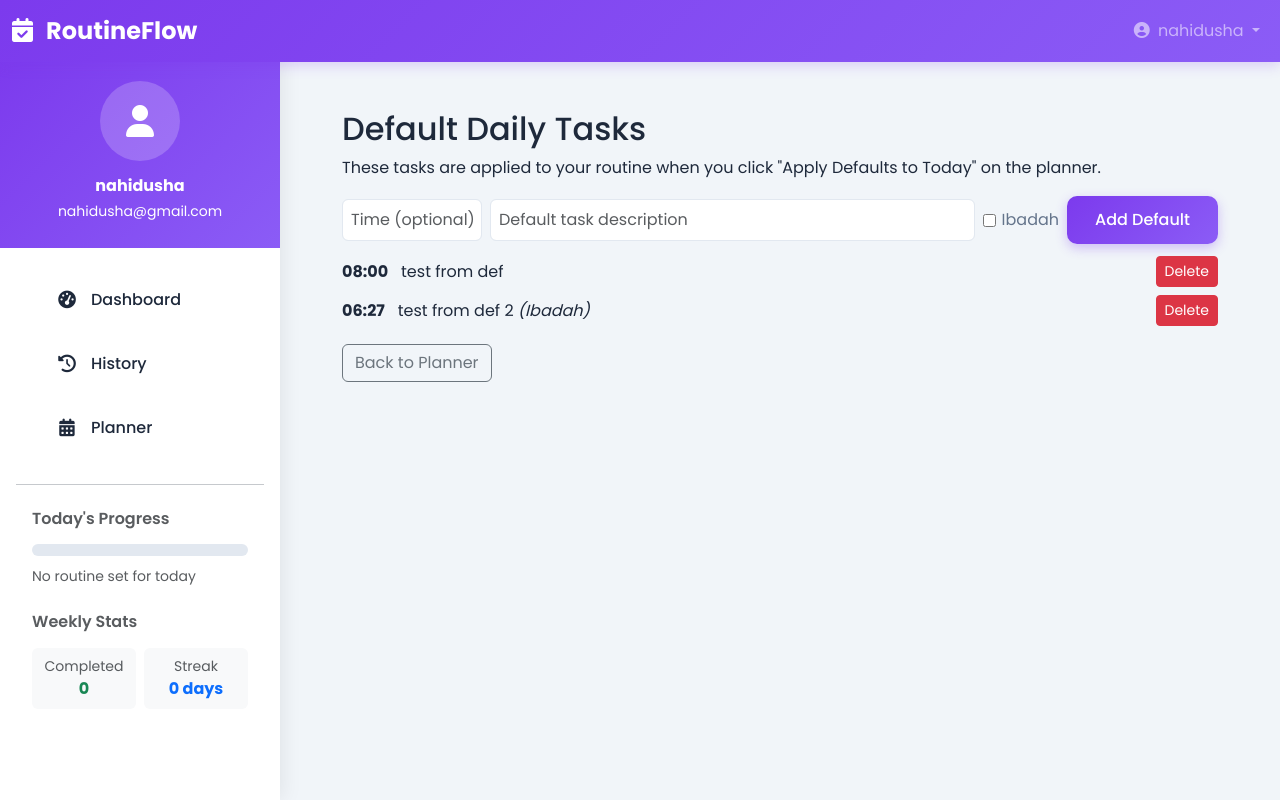
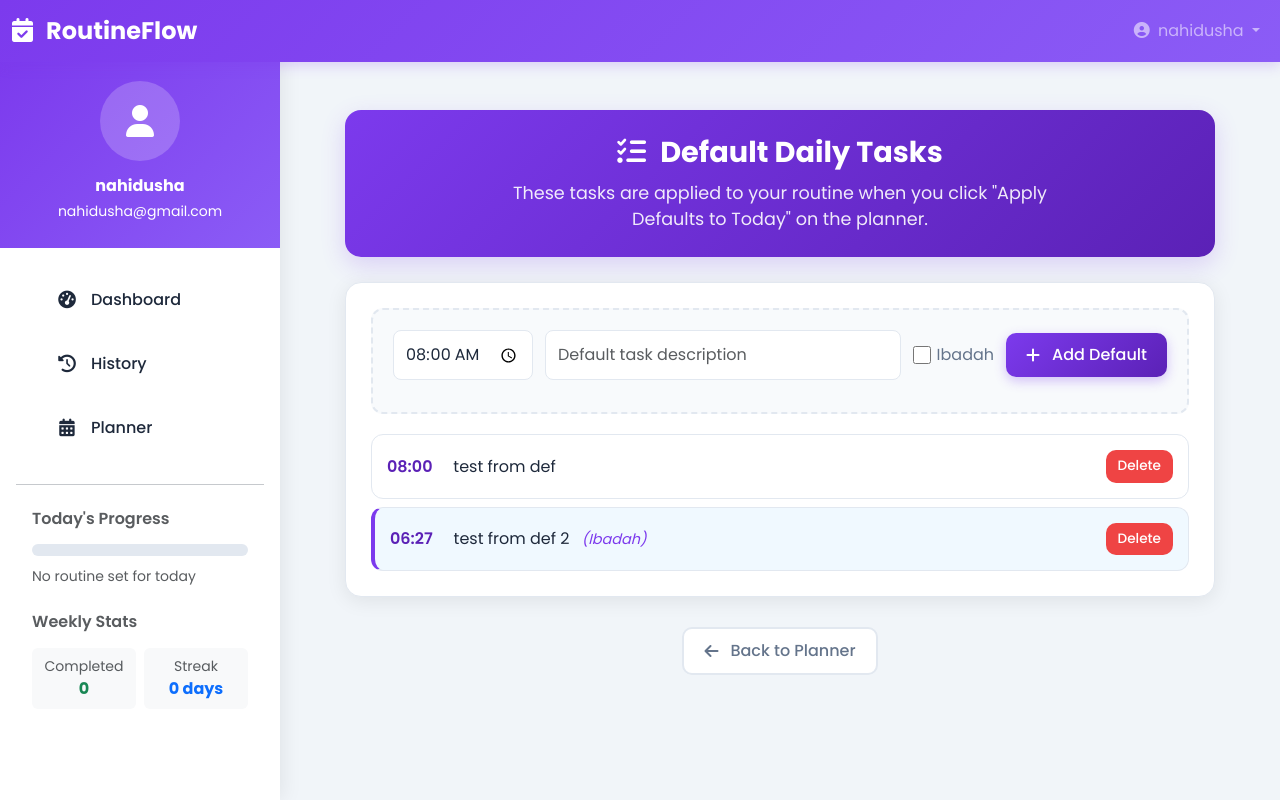
Before and after one commit to nahidusha/routine_planner, a Django app: page /defaults/manage/ in a window 1280 px wide. Run offline with Django 5.2, Linux system fonts and the light colour scheme; a user stored in the database is signed in; data comes from the database, SQL or seed files in the repository; both versions use the stored data as it was after the commit.

Commit message:
fixed added task

```diff
--- a/templates/dashboard/defaults.html
+++ b/templates/dashboard/defaults.html
@@ -2,28 +2,340 @@
 
 {% block title %}Manage Default Tasks{% endblock %}
 
+{% block extra_css %}
+<style>
+:root {
+  --primary: #7C3AED;
+  --primary-light: #A78BFA;
+  --primary-dark: #5B21B6;
+  --secondary: #06B6D4;
+  --bg: #F1F5F9;
+  --card-bg: #FFFFFF;
+  --border: #E2E8F0;
+  --text: #1E293B;
+  --text-light: #64748B;
+}
+
+.container {
+  max-width: 900px;
+  margin: 24px auto;
+  padding: 0 15px;
+}
+
+/* Header matching planner style */
+.header-card {
+  text-align: center;
+  margin-bottom: 25px;
+  padding: 25px 20px;
+  background: linear-gradient(135deg, var(--primary), var(--primary-dark));
+  border-radius: 16px;
+  color: white;
+  box-shadow: 0 8px 25px rgba(124, 58, 237, 0.2);
+}
+
+.header-card h2 {
+  font-size: 1.8rem;
+  font-weight: 700;
+  margin-bottom: 10px;
+}
+
+.header-card p {
+  font-size: 1.1rem;
+  opacity: 0.9;
+  max-width: 600px;
+  margin: 0 auto;
+}
+
+/* Content card matching planner */
+.content-card {
+  background: var(--card-bg);
+  border-radius: 16px;
+  padding: 25px;
+  box-shadow: 0 4px 20px rgba(0,0,0,0.08);
+  border: 1px solid var(--border);
+  margin-bottom: 25px;
+}
+
+/* Add default form styled like planner */
+.add-default-form {
+  background: #F8FAFC;
+  padding: 20px;
+  border-radius: 12px;
+  margin-bottom: 20px;
+  border: 2px dashed var(--border);
+}
+
+/* Form row matching planner */
+.form-row {
+  display: flex;
+  gap: 12px;
+  flex-wrap: wrap;
+  align-items: center;
+  margin-bottom: 12px;
+}
+
+/* Form controls styled like planner */
+.form-control {
+  padding: 12px;
+  border: 1px solid var(--border);
+  border-radius: 8px;
+  font-size: 1rem;
+  transition: border-color 0.3s;
+  background: white;
+  color: var(--text);
+}
+
+.form-control:focus {
+  outline: none;
+  border-color: var(--primary);
+  box-shadow: 0 0 0 3px rgba(124, 58, 237, 0.1);
+}
+
+/* Time input specific */
+#default-time {
+  max-width: 140px;
+}
+
+#default-desc {
+  flex: 1;
+  min-width: 200px;
+}
+
+/* Checkbox styling */
+.form-row label {
+  display: flex;
+  align-items: center;
+  gap: 6px;
+  color: var(--text-light);
+  cursor: pointer;
+}
+
+.form-row input[type="checkbox"] {
+  width: 18px;
+  height: 18px;
+  accent-color: var(--primary);
+}
+
+/* Defaults list styled like planner tasks */
+.defaults-list {
+  display: flex;
+  flex-direction: column;
+  gap: 8px;
+  margin-top: 20px;
+}
+
+/* Task items matching planner style */
+.default-item {
+  padding: 15px;
+  border-radius: 12px;
+  border: 1px solid var(--border);
+  background: white;
+  transition: all 0.3s ease;
+}
+
+.default-item:hover {
+  transform: translateY(-2px);
+  box-shadow: 0 5px 15px rgba(0,0,0,0.08);
+  border-color: var(--primary-light);
+}
+
+.default-item.ibadah {
+  background: #F0F9FF;
+  border-left: 4px solid var(--primary);
+}
+
+.default-item-content {
+  display: flex;
+  justify-content: space-between;
+  align-items: center;
+}
+
+.default-item-details {
+  flex: 1;
+}
+
+.default-item-details strong {
+  color: var(--primary-dark);
+  font-weight: 600;
+  margin-right: 8px;
+}
+
+.default-item-details em {
+  color: var(--primary);
+  font-style: italic;
+  font-size: 0.9em;
+  margin-left: 8px;
+}
+
+/* Button styling matching planner */
+.btn {
+  padding: 10px 20px;
+  border-radius: 10px;
+  font-weight: 500;
+  transition: all 0.3s;
+  display: inline-flex;
+  align-items: center;
+  gap: 8px;
+  cursor: pointer;
+  border: none;
+}
+
+.btn-primary {
+  background: linear-gradient(135deg, var(--primary), var(--primary-dark));
+  color: white;
+}
+
+.btn-primary:hover {
+  transform: translateY(-2px);
+  box-shadow: 0 6px 20px rgba(124, 58, 237, 0.3);
+}
+
+.btn-sm {
+  padding: 6px 12px;
+  font-size: 0.85rem;
+}
+
+.btn-danger {
+  background: #EF4444;
+  color: white;
+}
+
+.btn-danger:hover {
+  background: #DC2626;
+  transform: translateY(-2px);
+}
+
+.btn-outline-secondary {
+  background: white;
+  border: 2px solid var(--border);
+  color: var(--text-light);
+}
+
+.btn-outline-secondary:hover {
+  border-color: var(--primary);
+  color: var(--primary);
+}
+
+/* Back button container */
+.back-button {
+  margin-top: 30px;
+  text-align: center;
+}
+
+/* Empty state */
+.empty-state {
+  text-align: center;
+  padding: 30px;
+  color: var(--text-light);
+}
+
+.empty-state i {
+  font-size: 2.5rem;
+  margin-bottom: 15px;
+  color: var(--border);
+}
+
+/* Responsive design */
+@media (max-width: 768px) {
+  .container {
+    padding: 0 10px;
+  }
+
+  .header-card {
+    padding: 20px 15px;
+  }
+
+  .header-card h2 {
+    font-size: 1.5rem;
+  }
+
+  .content-card {
+    padding: 20px;
+  }
+
+  .add-default-form {
+    padding: 15px;
+  }
+
+  .form-row {
+    flex-direction: column;
+    align-items: stretch;
+  }
+
+  #default-time,
+  #default-desc {
+    max-width: 100%;
+    width: 100%;
+  }
+
+  .form-row label {
+    justify-content: center;
+  }
+
+  .default-item-content {
+    flex-direction: column;
+    gap: 10px;
+    align-items: flex-start;
+  }
+
+  .default-item-actions {
+    align-self: flex-end;
+  }
+}
+
+@media (max-width: 576px) {
+  .content-card {
+    padding: 15px;
+  }
+
+  .btn {
+    padding: 8px 16px;
+    font-size: 0.9rem;
+  }
+}
+</style>
+{% endblock %}
+
 {% block content %}
-<div class="container" style="max-width:900px;margin:24px auto;">
-  <h2>Default Daily Tasks</h2>
-  <p>These tasks are applied to your routine when you click "Apply Defaults to Today" on the planner.</p>
-
-  <div style="display:flex;gap:8px;align-items:center;margin-bottom:12px;">
-    <input id="default-time" class="form-control" placeholder="Time (optional)" style="max-width:140px;padding:8px;border:1px solid #E2E8F0;border-radius:6px;" />
-    <input id="default-desc" class="form-control" placeholder="Default task description" style="flex:1;padding:8px;border:1px solid #E2E8F0;border-radius:6px;" />
-    <label style="display:flex;align-items:center;gap:6px;color:#64748B;"><input id="default-ibadah" type="checkbox" /> Ibadah</label>
-    <button class="btn btn-primary" onclick="createDefault()">Add Default</button>
+<div class="container">
+  <!-- Header matching planner style -->
+  <div class="header-card">
+    <h2><i class="fas fa-tasks me-2"></i> Default Daily Tasks</h2>
+    <p>These tasks are applied to your routine when you click "Apply Defaults to Today" on the planner.</p>
   </div>
 
-  <div id="defaults-list" style="display:flex;flex-direction:column;gap:8px;">
-    <!-- default items will be loaded via JS -->
+  <!-- Content card matching planner -->
+  <div class="content-card">
+    <!-- Add default form -->
+    <div class="add-default-form">
+      <div class="form-row">
+        <input type="time" id="default-time" class="form-control" placeholder="Time (optional)" style="max-width:140px;" value="08:00" />
+        <input type="text" id="default-desc" class="form-control" placeholder="Default task description" />
+        <label><input type="checkbox" id="default-ibadah" /> Ibadah</label>
+        <button class="btn btn-primary" onclick="createDefault()">
+          <i class="fas fa-plus me-1"></i> Add Default
+        </button>
+      </div>
+    </div>
+
+    <!-- Defaults list -->
+    <div id="defaults-list" class="defaults-list">
+      <!-- Default items will be loaded via original JS -->
+    </div>
   </div>
 
-  <div style="margin-top:18px;"><a href="{% url 'planner' %}" class="btn btn-outline-secondary">Back to Planner</a></div>
+  <!-- Back button -->
+  <div class="back-button">
+    <a href="{% url 'planner' %}" class="btn btn-outline-secondary">
+      <i class="fas fa-arrow-left me-1"></i> Back to Planner
+    </a>
+  </div>
 </div>
 
 {% endblock %}
 
 {% block extra_js %}
+<!-- ORIGINAL JAVASCRIPT - NO CHANGES -->
 <script>
 document.addEventListener('DOMContentLoaded', function(){
   const root = document.getElementById('planner-root');
@@ -35,7 +347,13 @@ function getCookie(name){
   let cookieValue = null;
   if(document.cookie && document.cookie !== ''){
     const cookies = document.cookie.split(';');
-    for(let i=0;i<cookies.length;i++){ const c = cookies[i].trim(); if(c.startsWith(name+'=')){ cookieValue = decodeURIComponent(c.substring(name.length+1)); break; } }
+    for(let i=0;i<cookies.length;i++){
+      const c = cookies[i].trim();
+      if(c.startsWith(name+'=')){
+        cookieValue = decodeURIComponent(c.substring(name.length+1));
+        break;
+      }
+    }
   }
   return cookieValue;
 }
@@ -49,18 +367,26 @@ async function loadDefaults(){
     if(data.success && data.defaults && data.defaults.length){
       data.defaults.forEach(function(d){
         const div = document.createElement('div');
-        div.className = 'task';
+        div.className = 'default-item ' + (d.is_ibadah ? 'ibadah' : '');
         div.setAttribute('data-default-id', d.id);
-        div.innerHTML = '<div style="display:flex;justify-content:space-between;align-items:center;">' +
-          '<div><strong>' + (d.time||'') + '</strong> &nbsp; ' + d.description + (d.is_ibadah? ' <em>(Ibadah)</em>':'') + '</div>' +
-          '<div><button class="btn btn-sm btn-danger" onclick="deleteDefault(\''+d.id+'\')">Delete</button></div>' +
+        div.innerHTML = '<div class="default-item-content">' +
+          '<div class="default-item-details">' +
+          '<strong>' + (d.time||'') + '</strong> &nbsp; ' + d.description +
+          (d.is_ibadah ? ' <em>(Ibadah)</em>' : '') +
+          '</div>' +
+          '<div class="default-item-actions">' +
+          '<button class="btn btn-sm btn-danger" onclick="deleteDefault(\''+d.id+'\')">Delete</button>' +
+          '</div>' +
           '</div>';
         container.appendChild(div);
       });
     } else {
-      container.innerHTML = '<div class="text-muted">No defaults yet.</div>';
+      container.innerHTML = '<div class="empty-state"><i class="fas fa-clipboard-list"></i><p>No defaults yet.</p></div>';
     }
-  }catch(err){ console.error(err); document.getElementById('defaults-list').innerHTML = '<div class="text-danger">Could not load defaults.</div>'; }
+  }catch(err){
+    console.error(err);
+    document.getElementById('defaults-list').innerHTML = '<div class="empty-state"><i class="fas fa-exclamation-triangle"></i><p>Could not load defaults.</p></div>';
+  }
 }
 
 async function createDefault(){
@@ -70,9 +396,18 @@ async function createDefault(){
   if(!desc){ alert('Enter default task description'); return; }
   const csrftoken = getCookie('csrftoken');
   try{
-    const res = await fetch('{% url "create_default" %}', { method:'POST', headers:{'Content-Type':'application/json','X-CSRFToken':csrftoken}, body: JSON.stringify({ time: time, description: desc, is_ibadah: is_ibadah }) });
+    const res = await fetch('{% url "create_default" %}', {
+      method:'POST',
+      headers:{'Content-Type':'application/json','X-CSRFToken':csrftoken},
+      body: JSON.stringify({ time: time, description: desc, is_ibadah: is_ibadah })
+    });
     const data = await res.json();
-    if(data.success){ document.getElementById('default-time').value=''; document.getElementById('default-desc').value=''; document.getElementById('default-ibadah').checked=false; loadDefaults(); }
+    if(data.success){
+      document.getElementById('default-time').value='';
+      document.getElementById('default-desc').value='';
+      document.getElementById('default-ibadah').checked=false;
+      loadDefaults();
+    }
     else alert('Create default failed: '+(data.error||'unknown'));
   }catch(err){ alert('Error: '+err.message); }
 }
@@ -81,7 +416,11 @@ async function deleteDefault(id){
   if(!confirm('Delete this default?')) return;
   const csrftoken = getCookie('csrftoken');
   try{
-    const res = await fetch('{% url "delete_default" %}', { method:'POST', headers:{'Content-Type':'application/json','X-CSRFToken':csrftoken}, body: JSON.stringify({ id: id }) });
+    const res = await fetch('{% url "delete_default" %}', {
+      method:'POST',
+      headers:{'Content-Type':'application/json','X-CSRFToken':csrftoken},
+      body: JSON.stringify({ id: id })
+    });
     const data = await res.json();
     if(data.success) loadDefaults(); else alert('Delete failed: '+(data.error||'unknown'));
   }catch(err){ alert('Error: '+err.message); }
```
Also changed, not shown: templates/dashboard/planner.html (+17 -34 lines), db.sqlite3.
